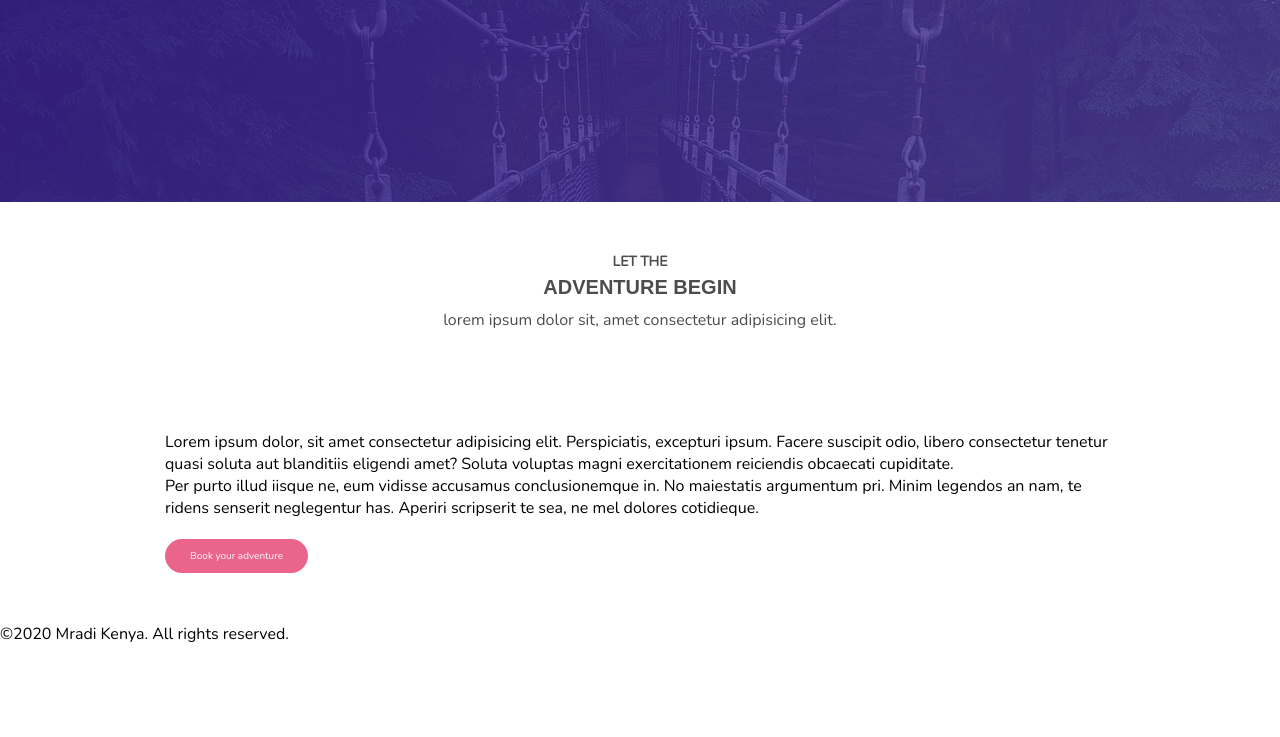
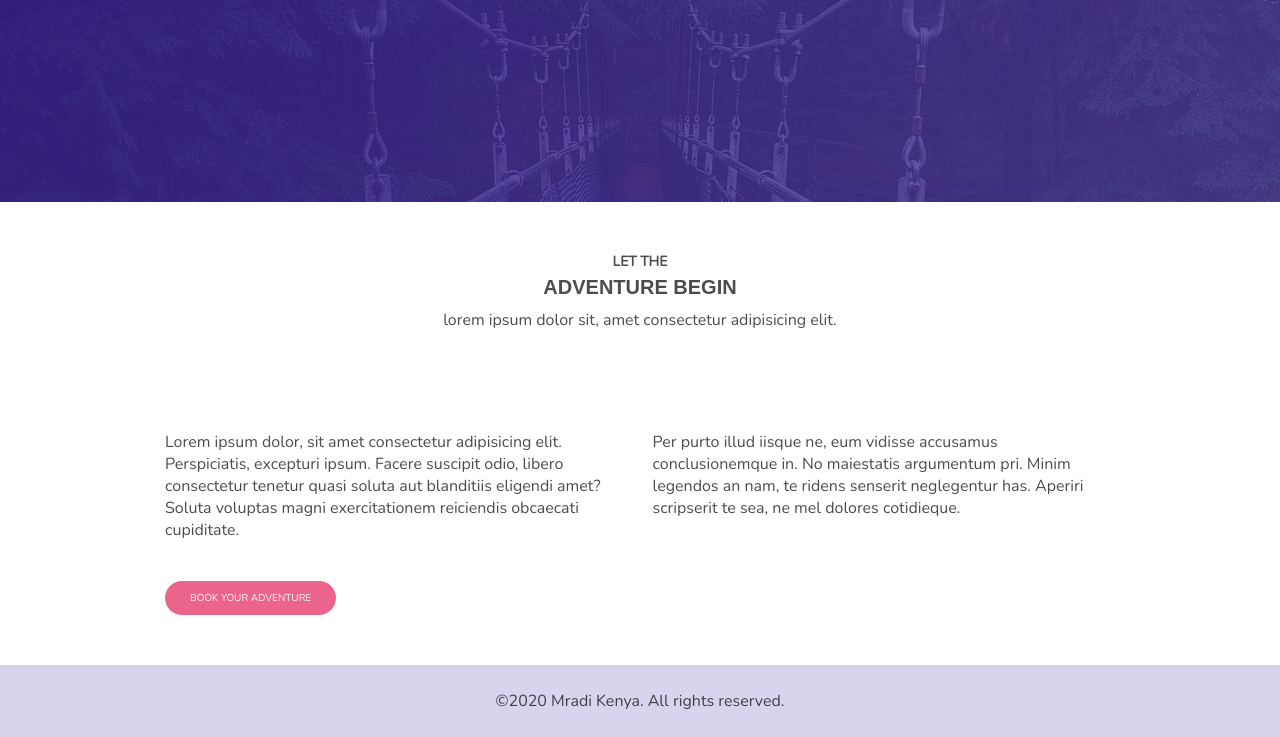
Before and after one commit to mainangethe/tour_responsive_lp, a plain HTML site: page src/index.html in a window 1280 px wide. Shown: the part 1657-2394 px from the top of the page. Before the commit the page ends 2302 px from the top, so only its background shows below. Drawn offline with nearby package versions, Linux system fonts and the light colour scheme; a web font is replaced by a local one.

Commit message:
Add section - Styles
- Style both components(cta & footer)

```diff
--- a/assets/stylesheets/main.css
+++ b/assets/stylesheets/main.css
@@ -47,6 +47,14 @@ section  { padding: 5rem 0; }
   position: relative;
 
   background-size: cover;
+}
+
+
+.activities-grid,
+.adventure-grid  {
+  display: grid;
+  grid-template-columns: repeat(auto-fit, minmax(25rem, 1fr));;
+  grid-gap: 2.5rem;
 }
 
 
@@ -181,11 +189,12 @@ nav  {
 
 
 .btn  {
-  border-radius: 2rem;
+  text-transform: uppercase;
   background-color: #eb648c;
   color: #fafafa;
 
   display: inline-block;
+  border-radius: 2rem;
   margin-top: 2rem;
   padding: 1rem 2.5rem;
   transition: background-color 650ms;
@@ -219,12 +228,6 @@ nav  {
 
   .title-heading p  { text-transform: lowercase; }
 
-
-.activities-grid  {
-  display: grid;
-  grid-template-columns: repeat(auto-fit, minmax(25rem, 1fr));;
-  grid-gap: 2.5rem;
-}
 
 .activities-grid-item  {
   height: 40rem;
@@ -331,3 +334,28 @@ nav  {
   border-radius: 100%;
   border: 3px solid #eb648c;
 }
+
+
+
+
+
+/* 7. Begin Adventures Section Styles
+------------------------------------ */
+.adventure-grid  { margin-bottom: 2rem; }
+
+
+.adventure-grid-item p  { color: rgba(0, 0, 0, .7); }
+
+
+
+
+
+/* 8. Footer Styles
+------------------- */
+footer  {
+  padding: 2.5rem 0;
+
+  text-align: center;
+  color: rgba(0, 0, 0, .7);
+  background-color: #d7d4ed;
+}
```
Lines whose indentation alone changed are shown as unchanged.
